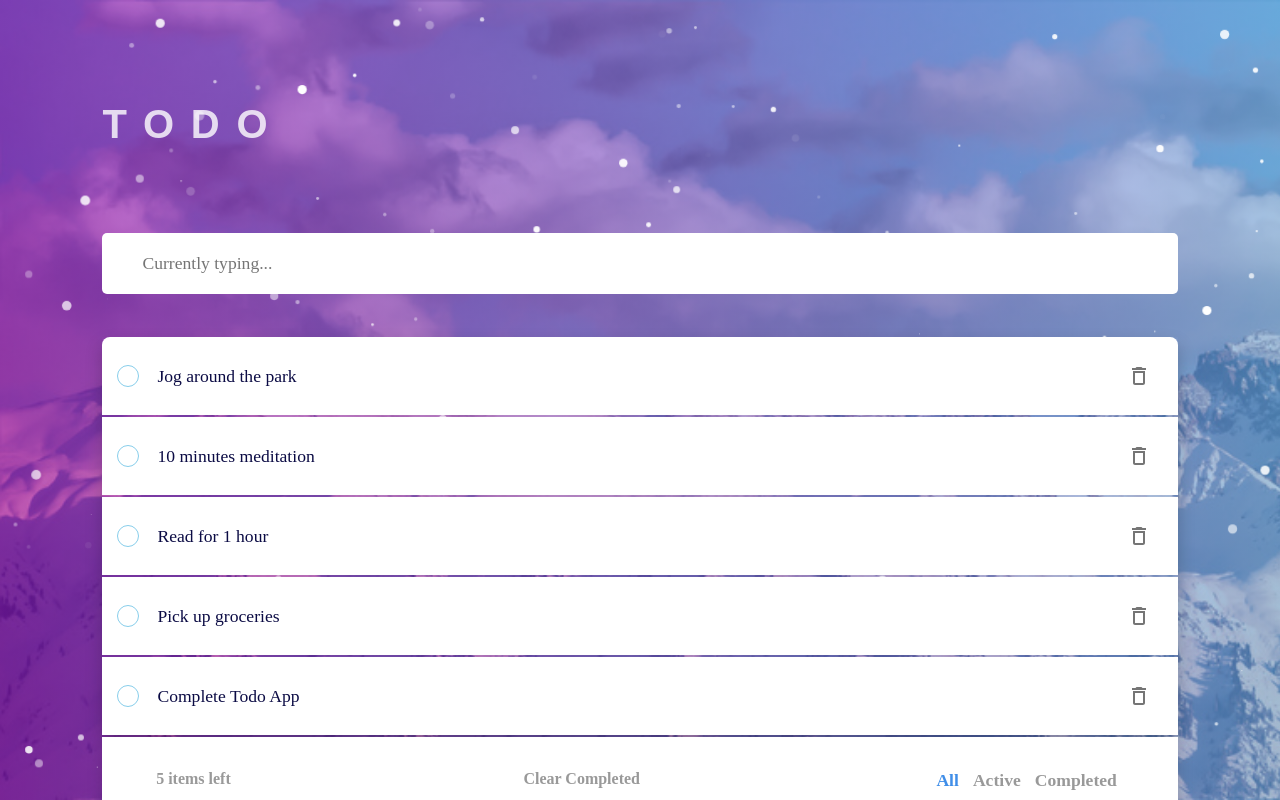
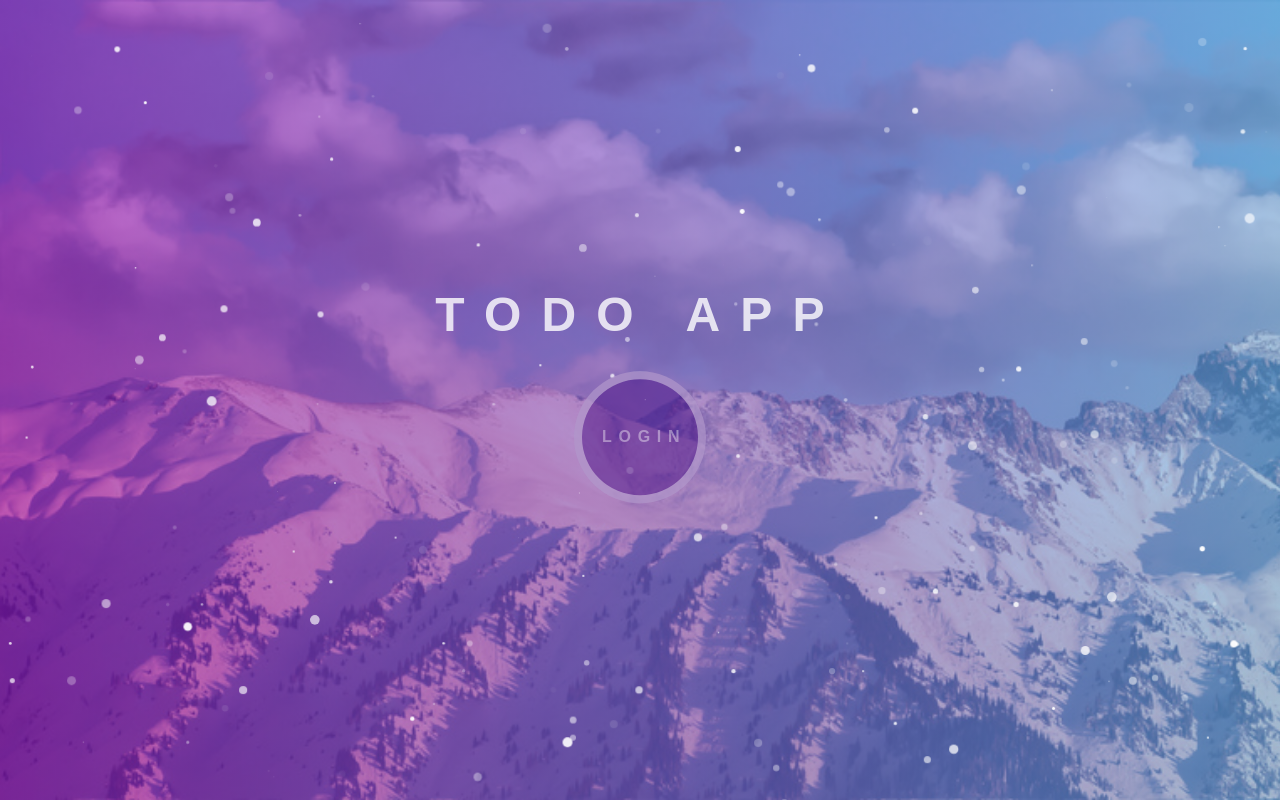
Before and after one commit to TVasilieva/Todo-API, a React (Create React App) app: page / in a window 1280 px wide. Built offline with nearby package versions, Linux system fonts and the light colour scheme.

Commit message:
feat: adde4 portal to login

```diff
--- a/public/index.html
+++ b/public/index.html
@@ -11,5 +11,6 @@
   </head>
   <body>
     <div id="root"></div>
+    <div id="portal-root"></div>
   </body>
 </html>
--- a/src/App.scss
+++ b/src/App.scss
@@ -2,7 +2,6 @@
   box-sizing: border-box;
   margin: 0;
   padding: 0;
-  font-family: "Bradley Hand", cursive;
 }
 
 h1 {
@@ -15,11 +14,11 @@ h1 {
 }
 
 .greeting {
+  position: absolute;
+  top: 40%;
+  left: 50%;
+  transform: translate(-50%, -60%);
   text-align: center;
-  position: absolute;
-  top: 50%;
-  left: 50%;
-  transform: translate(-50%, -50%);
   font: 3em "Fira Sans", sans-serif;
   font-weight: 600;
   color: rgba(255, 255, 255, 0.8);
@@ -27,6 +26,31 @@ h1 {
   letter-spacing: 0.42em;
 }
 
+.login-btn {
+  position: absolute;
+  padding: 20px;
+  top: 54%;
+  left: 50%;
+  transform: translate(-50%, -46%);
+  text-align: center;
+  background-color: rgba(75, 14, 133, 0.5);
+  color: rgba(255, 255, 255, 0.4);
+  font: 1em "Fira Sans", sans-serif;
+  font-weight: 600;
+  text-transform: uppercase;
+  letter-spacing: 0.42em;
+  border: 8px solid rgba(255, 255, 255, 0.4);
+  height: 132px;
+  width: 132px;
+  border-radius: 50%;
+  cursor: pointer;
+}
+
+.login-btn:hover {
+  border: 10px solid rgba(255, 255, 255, 0.6);
+  color: rgba(255, 255, 255, 0.8);
+}
+
 //add btn
 //btn as props
 //portal
--- a/src/App.tsx
+++ b/src/App.tsx
@@ -1,23 +1,47 @@
 import React, { FC, useState } from "react";
+
 import "./App.scss";
+
 import Layout from "./components/Layout";
 import InputForAdding from "./components/InputForAdding";
 import ListOfTodos from "./components/ListOfTodos";
 import Login from "./components/Login";
 import ShownItems from "./components/ShownItems";
+import LoginPortal from "./components/LoginPortal";
+
 import { todos } from "./todos";
 
 const App: FC = () => {
-  const [isOpened, seiIsOpened] = useState<boolean>(false);
+  const [user, setUser] = useState<boolean>(false);
+  const [isOpened, setIsOpened] = useState<boolean>(false);
   const [completed, setCompleted] = useState<boolean>(false);
+
+  const closeLoginModal = (): void => {
+    setIsOpened(false);
+  };
 
   return (
     <Layout>
-      {false ? (
+      {!user ? (
         <>
-          <h2 className="greeting">todo app</h2>
-          {isOpened && <Login />}
-          <button className="login-btn" onClick={() => {}} />
+          {isOpened && (
+            <LoginPortal>
+              <Login onClose={closeLoginModal} />
+            </LoginPortal>
+          )}
+          {!isOpened && !user && (
+            <>
+              <h2 className="greeting">todo app</h2>
+              <button
+                className="login-btn"
+                onClick={() => {
+                  setIsOpened(!isOpened);
+                }}
+              >
+                Login
+              </button>
+            </>
+          )}
         </>
       ) : (
         <>
--- a/src/components/Layout/style.scss
+++ b/src/components/Layout/style.scss
@@ -21,6 +21,7 @@
   position: relative;
   margin: 0 auto;
   padding: 8%;
+  height: 100%;
   width: 100%;
   max-width: 1440px;
   justify-content: center;
--- a/src/components/ListOfTodos/style.css
+++ b/src/components/ListOfTodos/style.css
@@ -3,4 +3,5 @@
   grid-template-columns: 1fr;
   grid-gap: 2px;
   box-shadow: 0 8px 16px 0 rgba(0, 0, 0, 0.2);
+  font-family: "Bradley Hand", cursive;
 }
--- a/src/components/Login/index.tsx
+++ b/src/components/Login/index.tsx
@@ -1,9 +1,11 @@
 import React, { FC } from "react";
+
+import CloseIcon from "@mui/icons-material/Close";
 
 import "./style.css";
 import ComponentProps, { LoginHeader, SignUp } from "./types";
 
-const Login: FC<ComponentProps> = (props) => {
+const Login: FC<ComponentProps> = ({ onClose }) => {
   const loginHeaderInfo: LoginHeader[] = [
     { id: "tab-1", className: "sign-in", name: "In" },
     { id: "tab-2", className: "sign-up", name: "Up" },
@@ -72,6 +74,9 @@ const Login: FC<ComponentProps> = (props) => {
   return (
     <div className="login-wrap">
       <div className="login-html">
+        <div className="close-login" onClick={onClose}>
+          <CloseIcon fontSize="large" color="info" />
+        </div>
         {loginHeader}
         <div className="login-form">
           <div className="sign-in-htm">
--- a/src/components/Login/style.css
+++ b/src/components/Login/style.css
@@ -7,9 +7,17 @@
   clear: both;
   display: block;
 }
+
 a {
   color: inherit;
   text-decoration: none;
+}
+
+.close-login {
+  position: absolute;
+  top: 20px;
+  right: 20px;
+  cursor: pointer;
 }
 
 .login-wrap {
@@ -21,12 +29,23 @@ a {
   top: 50%;
   left: 50%;
   transform: translate(-50%, -50%);
+  font: 600 16px/18px "Open Sans", sans-serif;
   background: url(https://raw.githubusercontent.com/khadkamhn/day-01-login-form/master/img/bg.jpg)
     no-repeat center;
   box-shadow: 0 12px 15px 0 rgba(0, 0, 0, 0.24),
     0 17px 50px 0 rgba(0, 0, 0, 0.19);
-  z-index: 1;
+  animation: fadein 0.7s;
 }
+
+@keyframes fadein {
+  from {
+    opacity: 0;
+  }
+  to {
+    opacity: 1;
+  }
+}
+
 .login-html {
   width: 100%;
   height: 100%;
@@ -34,6 +53,7 @@ a {
   padding: 90px 70px 50px 70px;
   background: rgba(40, 57, 101, 0.9);
 }
+
 .login-html .sign-in-htm,
 .login-html .sign-up-htm {
   top: 0;
@@ -62,12 +82,15 @@ a {
   margin: 0 15px 10px 0;
   display: inline-block;
   border-bottom: 2px solid transparent;
+  color: #aaa;
+  cursor: pointer;
 }
 .login-html .sign-in:checked + .tab,
 .login-html .sign-up:checked + .tab {
   color: #fff;
   border-color: #1161ee;
 }
+
 .login-form {
   min-height: 345px;
   position: relative;
@@ -90,9 +113,6 @@ a {
   padding: 15px 20px;
   border-radius: 25px;
   background: rgba(255, 255, 255, 0.1);
-}
-.login-form .group input[data-type="password"] {
-  text-security: circle;
 }
 .login-form .group .label {
   color: #aaa;
@@ -154,6 +174,14 @@ a {
   transform: rotate(0);
 }
 
+.button {
+  cursor: pointer;
+}
+
+.login-form .group label {
+  color: #aaa;
+}
+
 .hr {
   height: 2px;
   margin: 60px 0 50px 0;
--- a/src/components/Login/types.ts
+++ b/src/components/Login/types.ts
@@ -1,4 +1,6 @@
-export default interface ComponentProps {}
+export default interface ComponentProps {
+  onClose: () => void;
+}
 
 export type LoginHeader = {
   id: string;
--- /dev/null
+++ b/src/components/LoginPortal/index.tsx
@@ -0,0 +1,9 @@
+import { FC } from "react";
+import { createPortal } from "react-dom";
+import ComponentProps from "./types";
+
+const Portal: FC<ComponentProps> = ({ children }) => {
+  const el: any = document.getElementById("portal-root");
+  return createPortal(children, el);
+};
+export default Portal;
--- /dev/null
+++ b/src/components/LoginPortal/types.ts
@@ -0,0 +1 @@
+export default interface ComponentProps {}
```
